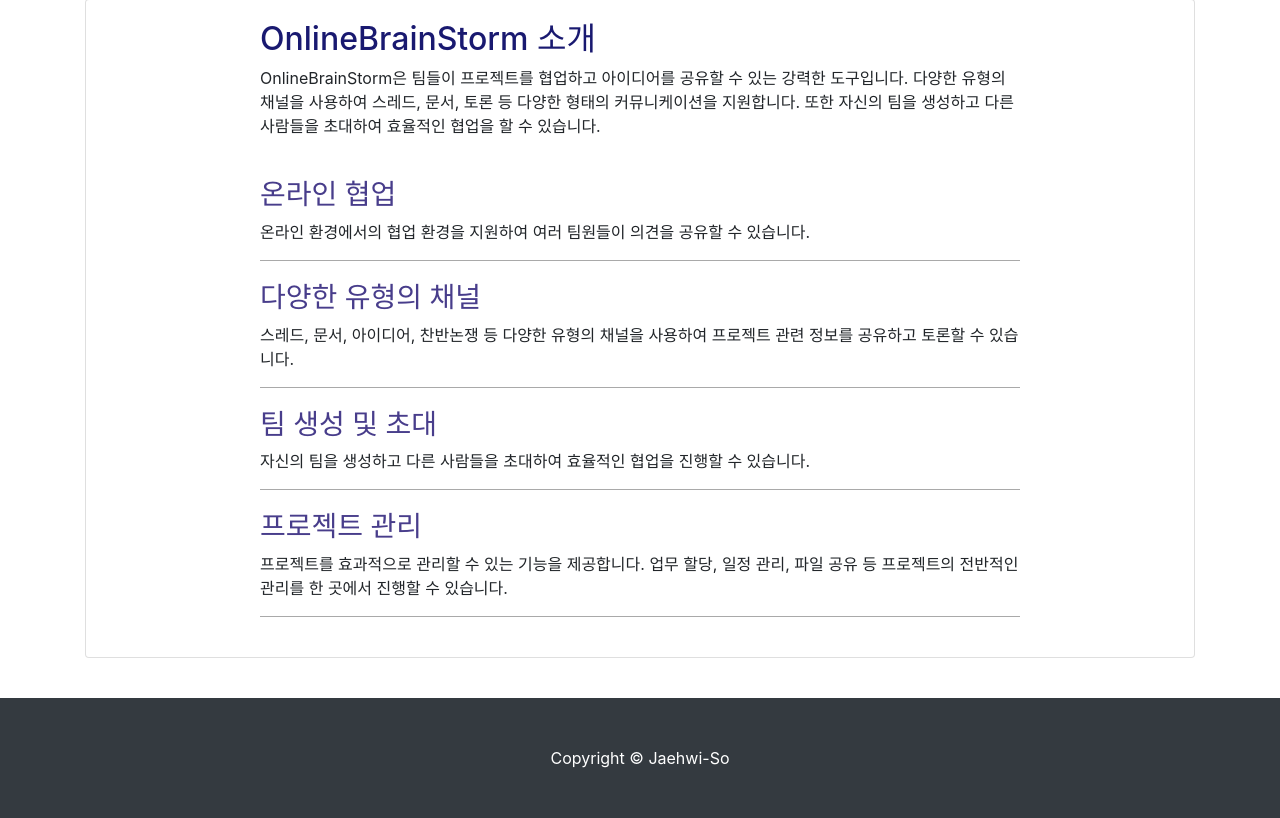
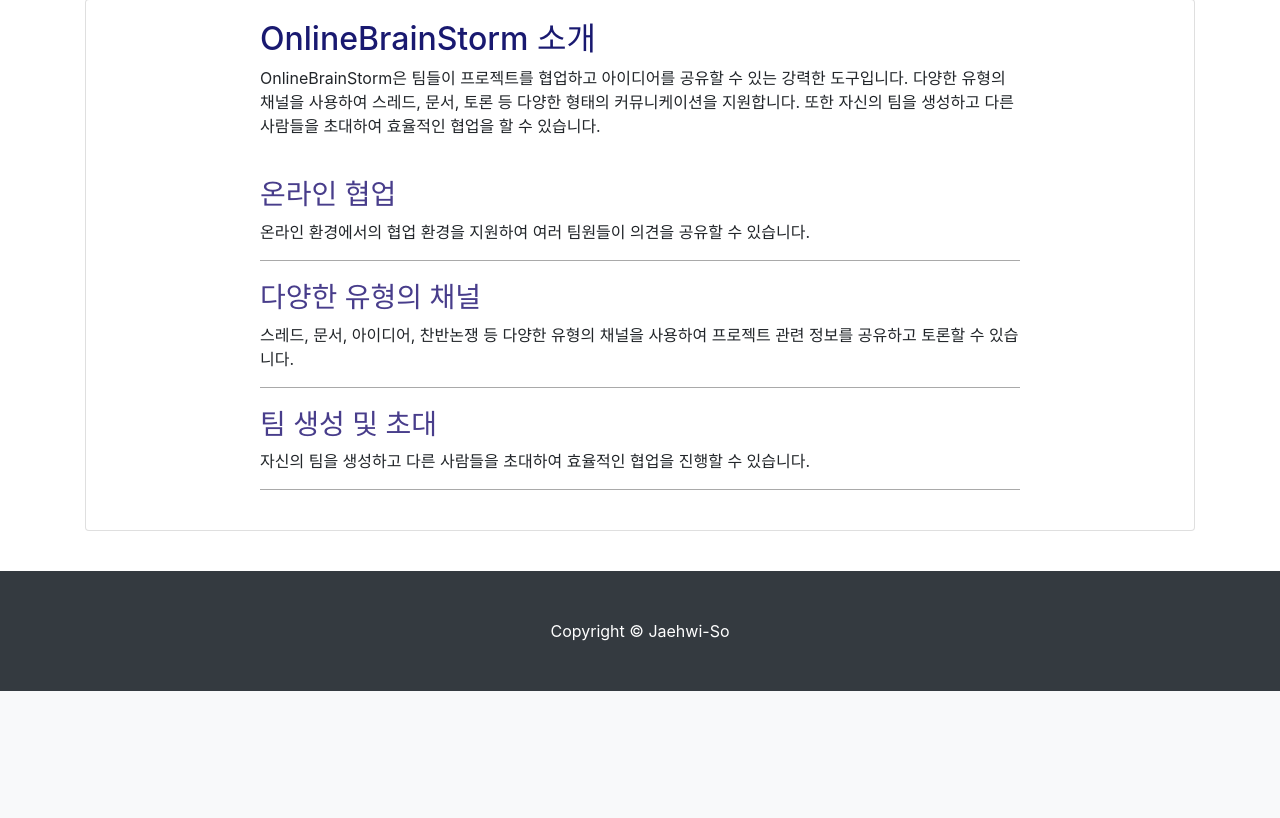
Before and after one commit to Jaehwi-So/OnlineBrainstorm, a Django app: page / in a window 1280 px wide. Shown: the part 154-972 px from the top of the page. After the commit the page ends 845 px from the top, so only its background shows below. Run offline with Django 4.2, Linux system fonts and the light colour scheme; some libraries are stand-ins or nearby versions.

Commit message:
markdown

```diff
--- a/templates/main/main.html
+++ b/templates/main/main.html
@@ -23,10 +23,6 @@
                             <div class="feature-item">
                                 <h3>팀 생성 및 초대</h3>
                                 <p>자신의 팀을 생성하고 다른 사람들을 초대하여 효율적인 협업을 진행할 수 있습니다.</p>
-                            </div>
-                            <div class="feature-item">
-                                <h3>프로젝트 관리</h3>
-                                <p>프로젝트를 효과적으로 관리할 수 있는 기능을 제공합니다. 업무 할당, 일정 관리, 파일 공유 등 프로젝트의 전반적인 관리를 한 곳에서 진행할 수 있습니다.</p>
                             </div>
 
                         </div>
```
Also changed, not shown: README.md, readme/1.png (added), readme/10.png (added), readme/11.png (added), readme/12.png (added), readme/13.png (added), readme/14.png (added), readme/15.png (added), readme/16.png (added), readme/17.png (added), readme/2.png (added), readme/3.png (added), readme/4.png (added), readme/5.png (added), 4 more files, 1 other file.
